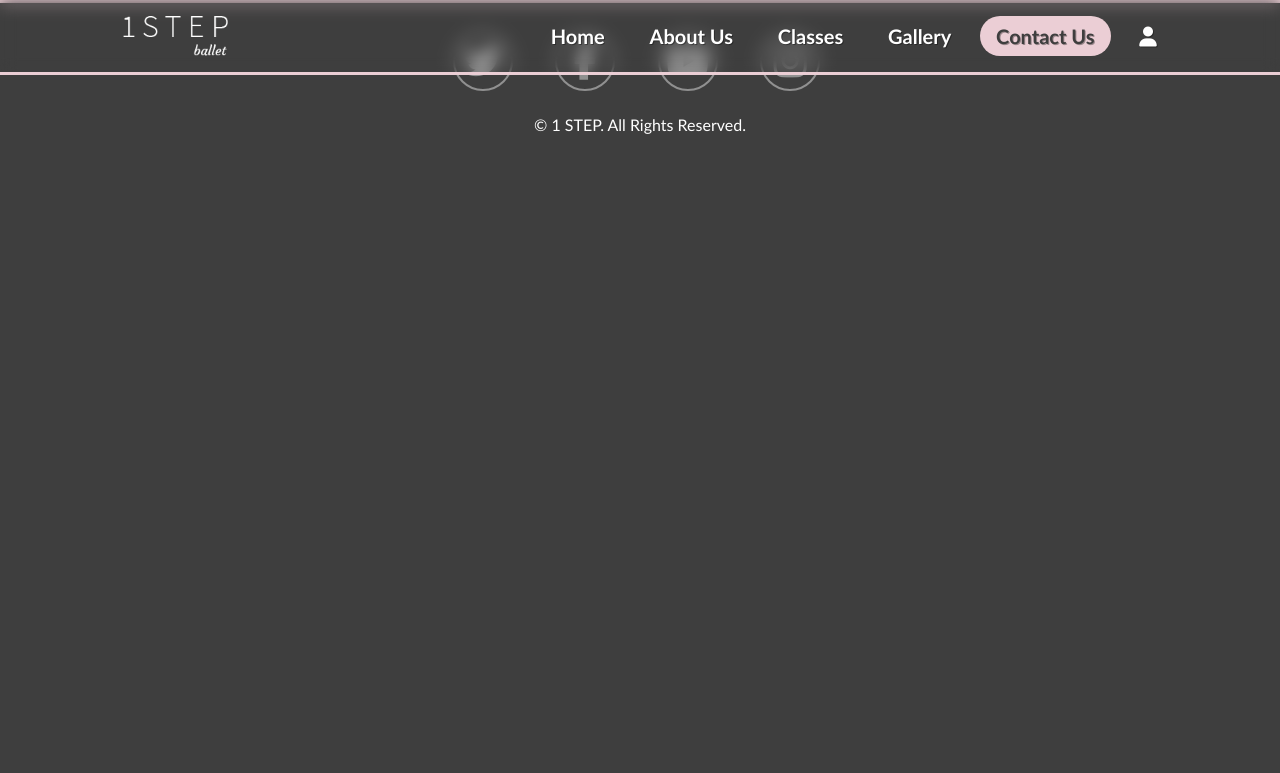
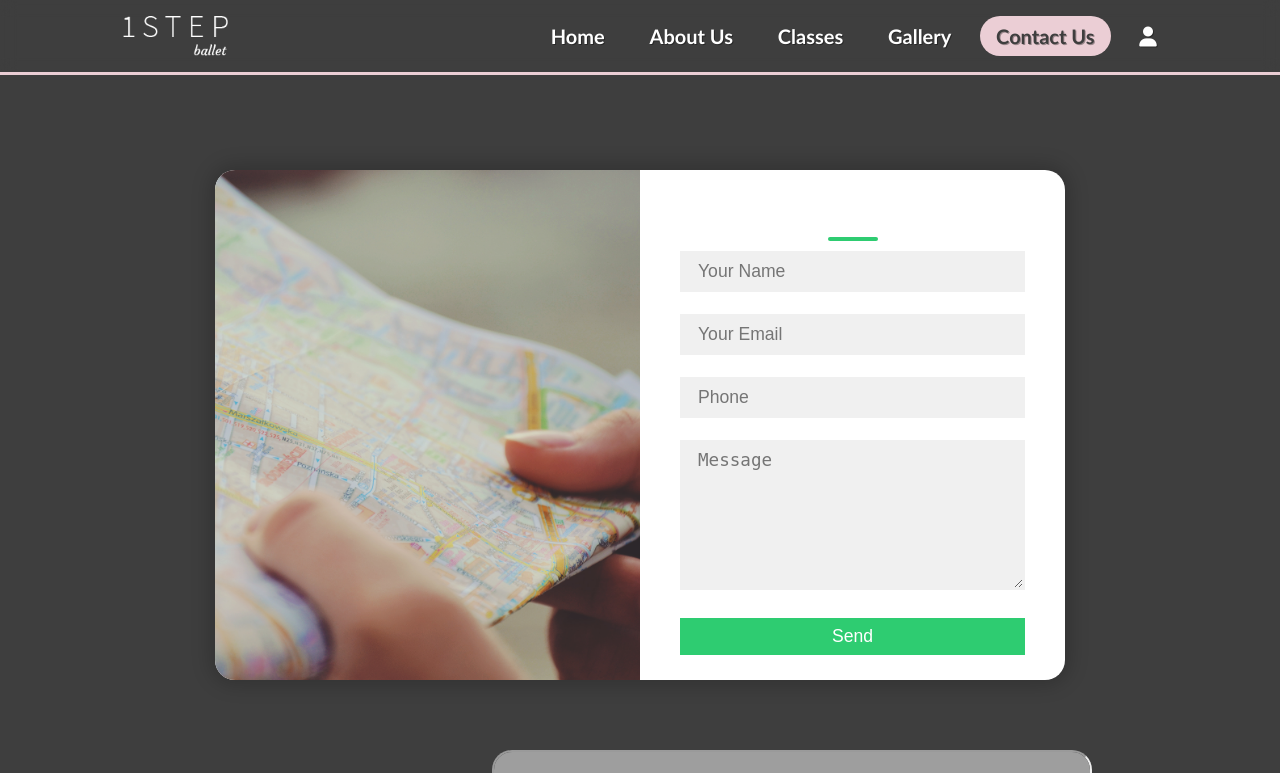
Before and after one commit to LilithsDemon/1STEP-UNI, a PHP site: page /contact-us.html in a window 1280 px wide. Shown: the top 773 px of the page. Before the commit the page ends 134 px from the top, so only its background shows below. Run offline with PHP 8.4, Linux system fonts and the light colour scheme; some libraries are stand-ins or nearby versions; grey boxes are pictures that could not be loaded.

Commit message:
Adding contact page

```diff
--- a/classes.html
+++ b/classes.html
@@ -78,7 +78,7 @@
 				<div class="service_container">
 					<div class="service_inner">
 						<div class="icon">
-							<i class="fa-solid fa-house"></i>
+							<i class="fa-solid fa-x"></i>
 						</div>
 						<h3>Service Title</h3>
 						<p>Text that will describe the service provided: Lorem ipsum dolor sit amet consectetur
@@ -89,7 +89,7 @@
 				<div class="service_container">
 					<div class="service_inner">
 						<div class="icon">
-							<i class="fa-solid fa-children"></i>
+							<i class="fa-solid fa-x"></i>
 						</div>
 						<h3>Service Title</h3>
 						<p>Text that will describe the service provided: Lorem ipsum dolor sit amet consectetur
@@ -100,7 +100,7 @@
 				<div class="service_container">
 					<div class="service_inner">
 						<div class="icon">
-							<i class="fa-solid fa-music"></i>
+							<i class="fa-solid fa-x"></i>
 						</div>
 						<h3>Service Title</h3>
 						<p>Text that will describe the service provided: Lorem ipsum dolor sit amet consectetur
--- a/contact-us.html
+++ b/contact-us.html
@@ -54,12 +54,38 @@
 			<button class="m_m_item"><a href="#login"><i class="fa-solid fa-user"></i> Login</a></button>
 		</div>
 	</header>
+	<section class="section contact_section" id="contact">
+		<div class="contact_container">
+			<div class="contact-box">
+				<div class="left"></div>
+				<div class="right">
+					<h2>Contact Us</h2>
+					<input type="text" class="field" placeholder="Your Name">
+					<input type="text" class="field" placeholder="Your Email">
+					<input type="text" class="field" placeholder="Phone">
+					<textarea placeholder="Message" class="field"></textarea>
+					<button class="btn">Send</button>
+				</div>
+			</div>
+		</div>
 
+		<div class="row">
+			<div class="contact_part">
+				<p>Address: 4710 Nathomas Blvd, Sacramento</p>
+				<p>Phone Number: 077583 675768</p>
+				<p>Email: 1step@gmail.com</p>
+			</div>
+			<div class="contact_part">
+				<iframe src="https://www.google.com/maps/embed?pb=!1m18!1m12!1m3!1d3115.5767205542015!2d-121.51154218436267!3d38.658611968588325!2m3!1f0!2f0!3f0!3m2!1i1024!2i768!4f13.1!3m3!1m2!1s0x809ad0e12b283c71%3A0xa49c6a4186ebd92!2sStep%201%20Dance%20%26%20Fitness!5e0!3m2!1sen!2suk!4v1668465579716!5m2!1sen!2suk" width="600" height="450" style="border-radius:20px;" allowfullscreen="" loading="lazy" referrerpolicy="no-referrer-when-downgrade"></iframe>
+			</div>
+		</div>
+
+	</section>
     <footer>
 		<ul>
 			<li>
 				<a href="#">
-					<i class="fa fa-twitter aria-hidden=" true"></i>
+					<i class="fa fa-twitter"></i>
 				</a>
 			</li>
 			<li>
--- a/style.css
+++ b/style.css
@@ -194,7 +194,14 @@
 .section {
 	min-height: 100vh;
 	display: block;
+	place-content: center;
+	place-items: center;
 	opacity: 1;
+}
+
+.contact_section
+{
+	margin-top: 150px;
 }
 
 .slider {
@@ -754,6 +761,116 @@
 	color: #fff;
 }
 
+.contact_container{
+	position: relative;
+	width: 100%;
+	height: 100%;
+	display: flex;
+	justify-content: center;
+	align-items: center;
+	padding: 20px 100px;
+}
+
+.contact_container:after{
+	content: '';
+	position: absolute;
+	width: 100%;
+	height: 100%;
+	left: 0;
+	top: 0;
+	filter: blur(50px);
+	z-index: -1;
+}
+.contact-box{
+	max-width: 850px;
+	display: grid;
+	grid-template-columns: repeat(2, 1fr);
+	justify-content: center;
+	align-items: center;
+	text-align: center;
+	background-color: #fff;
+	box-shadow: 0px 0px 19px 5px rgba(0,0,0,0.19);
+	border-radius: 20px;
+	overflow:hidden;
+}
+
+.left{
+	background: url("Assets/Images/finding_us.jpg") no-repeat center;
+	background-size: cover;
+	height: 100%;
+}
+
+.right{
+	padding: 25px 40px;
+}
+
+.contact-box h2{
+	position: relative;
+	padding: 0 0 10px;
+	margin-bottom: 10px;
+}
+
+.contact-box h2:after{
+	content: '';
+    position: absolute;
+    left: 50%;
+    bottom: 0;
+    transform: translateX(-50%);
+    height: 4px;
+    width: 50px;
+    border-radius: 2px;
+    background-color: #2ecc71;
+}
+
+.field{
+	width: 100%;
+	border: 2px solid rgba(0, 0, 0, 0);
+	outline: none;
+	background-color: rgba(230, 230, 230, 0.6);
+	padding: 0.5rem 1rem;
+	font-size: 1.1rem;
+	margin-bottom: 22px;
+	transition: .3s;
+}
+
+.field:hover{
+	background-color: rgba(0, 0, 0, 0.1);
+}
+
+textarea{
+	min-height: 150px;
+}
+
+.btn{
+	width: 100%;
+	padding: 0.5rem 1rem;
+	background-color: #2ecc71;
+	color: #fff;
+	font-size: 1.1rem;
+	border: none;
+	outline: none;
+	cursor: pointer;
+	transition: .3s;
+}
+
+.btn:hover{
+    background-color: #27ae60;
+}
+
+.field:focus{
+    border: 2px solid rgba(30,85,250,0.47);
+    background-color: #fff;
+}
+
+@media screen and (max-width: 880px){
+	.contact-box{
+		grid-template-columns: 1fr;
+	}
+	.left{
+		height: 200px;
+	}
+}
+
 
 @media (min-width: 961px) {
 	.hamburger {
@@ -793,6 +910,11 @@
 		max-width: 100%;
 	}
 
+	header,
+	nav {
+		top: 0;
+	}
+
 	.home_picture .home_text {
 		z-index: 3;
 	}
```
Also changed, not shown: Assets/Images/finding_us.jpg (added).
